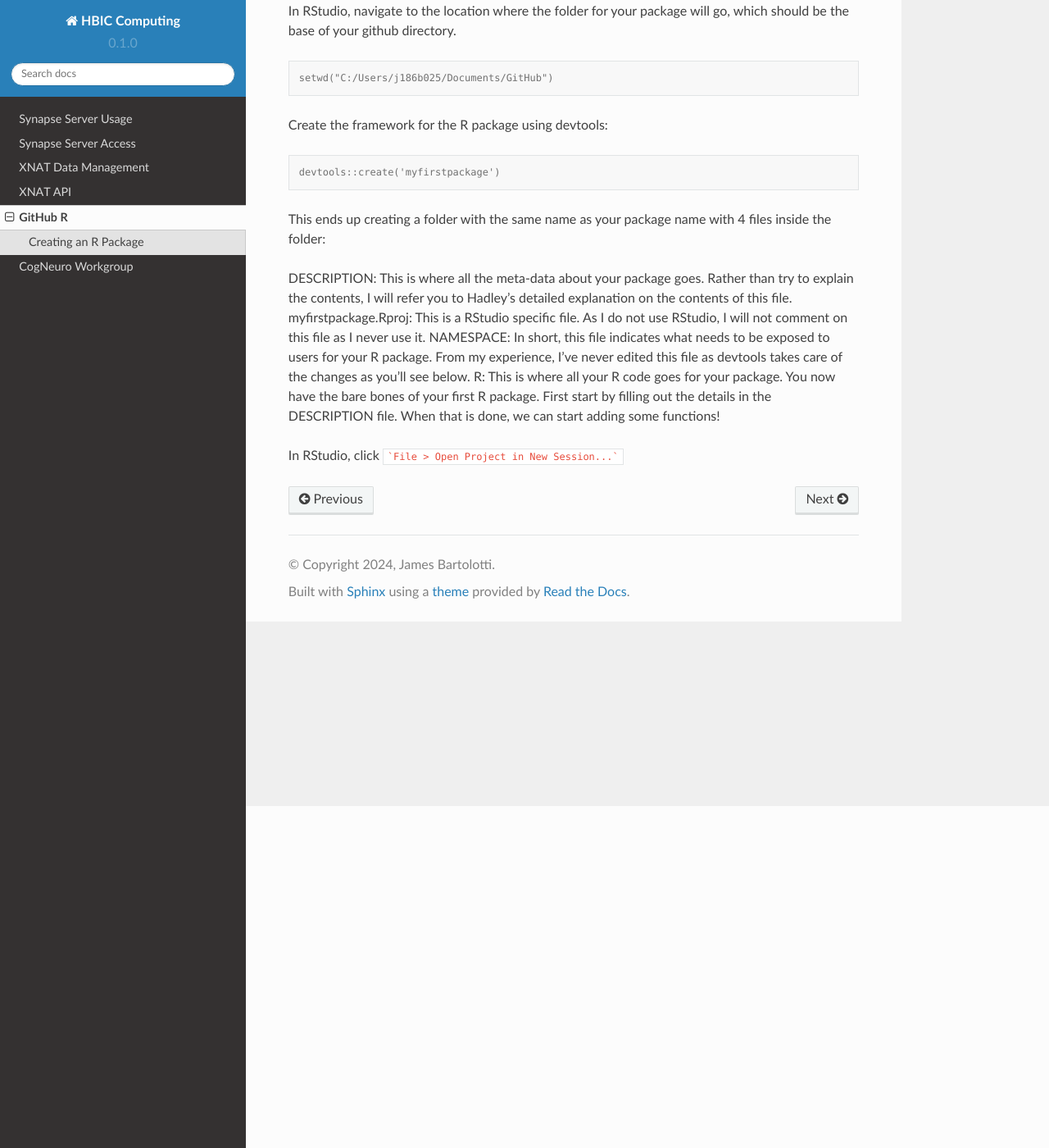
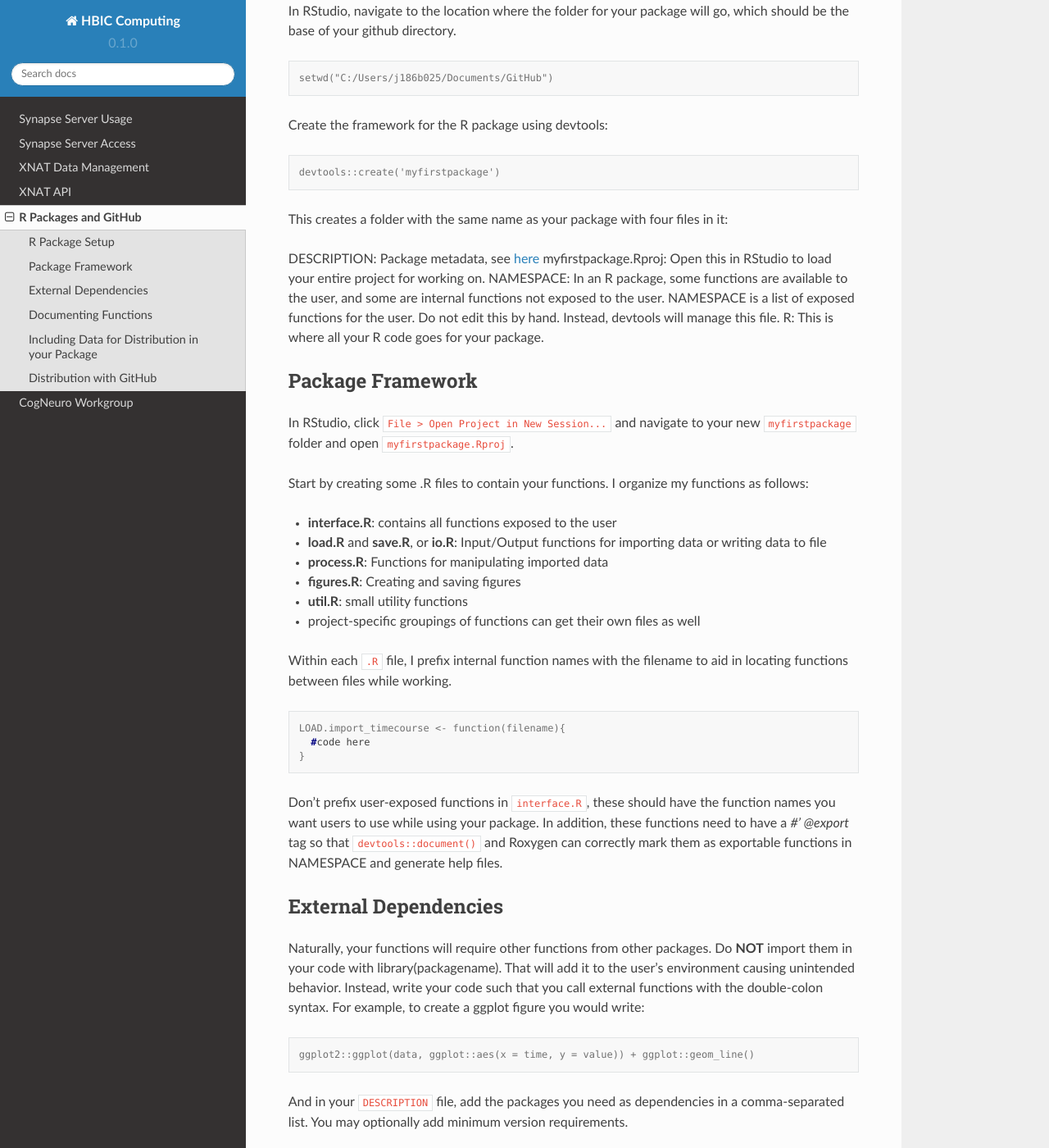
Before and after one commit to jbartolotti/hbic-computing, a Sphinx documentation site: the page built from docs/source/rgithub.rst, in a window 1280 px wide and 1400 px high, scrolled down 417 px. Shown: the whole window at 82% size. Built offline with Sphinx 7.4.7 and the Read the Docs theme 2.0.0, drawn with Linux system fonts in a browser that asks for light colours; some of the changed text lies outside the part shown.

Commit message:
Update rgithub.rst

````diff
--- a/docs/source/rgithub.rst
+++ b/docs/source/rgithub.rst
@@ -1,9 +1,9 @@
-GitHub R
+R Packages and GitHub
 ==============================
 
 .. _r_package:
 
-Creating an R Package
+R Package Setup
 -----------------------------
 
 This guide is largely excerpted from https://tinyheero.github.io/jekyll/update/2015/07/26/making-your-first-R-package.html
@@ -27,12 +27,77 @@ Create the framework for the R package using devtools:
 
     devtools::create('myfirstpackage')
 
-This ends up creating a folder with the same name as your package name with 4 files inside the folder:
+This creates a folder with the same name as your package with four files in it:
 
-DESCRIPTION: This is where all the meta-data about your package goes. Rather than try to explain the contents, I will refer you to Hadley’s detailed explanation on the contents of this file.
-myfirstpackage.Rproj: This is a RStudio specific file. As I do not use RStudio, I will not comment on this file as I never use it.
-NAMESPACE: In short, this file indicates what needs to be exposed to users for your R package. From my experience, I’ve never edited this file as devtools takes care of the changes as you’ll see below.
+DESCRIPTION: Package metadata, see `here <http://r-pkgs.had.co.nz/description.html>`_
+myfirstpackage.Rproj: Open this in RStudio to load your entire project for working on.
+NAMESPACE: In an R package, some functions are available to the user, and some are internal functions not exposed to the user. NAMESPACE is a list of exposed functions for the user. Do not edit this by hand. Instead, devtools will manage this file.
 R: This is where all your R code goes for your package.
-You now have the bare bones of your first R package. First start by filling out the details in the DESCRIPTION file. When that is done, we can start adding some functions!
 
-In RStudio, click ```File > Open Project in New Session...```
+Package Framework
+----------------------------
+
+In RStudio, click ``File > Open Project in New Session...`` and navigate to your new ``myfirstpackage`` folder and open ``myfirstpackage.Rproj``.
+
+Start by creating some .R files to contain your functions. I organize my functions as follows:
+
+* **interface.R**: contains all functions exposed to the user
+
+* **load.R** and **save.R**, or **io.R**: Input/Output functions for importing data or writing data to file
+
+* **process.R**: Functions for manipulating imported data
+
+* **figures.R**: Creating and saving figures
+
+* **util.R**: small utility functions
+
+* project-specific groupings of functions can get their own files as well
+
+Within each ``.R`` file, I prefix internal function names with the filename to aid in locating functions between files while working.
+
+.. code-block:: console
+
+    LOAD.import_timecourse <- function(filename){
+      #code here
+    }
+
+Don't prefix user-exposed functions in ``interface.R``, these should have the function names you want users to use while using your package. In addition, these functions need to have a `#' @export` tag so that ``devtools::document()`` and Roxygen can correctly mark them as exportable functions in NAMESPACE and generate help files.
+
+External Dependencies
+-------------------------
+
+Naturally, your functions will require other functions from other packages. Do **NOT** import them in your code with library(packagename). That will add it to the user's environment causing unintended behavior. Instead, write your code such that you call external functions with the double-colon syntax. For example, to create a ggplot figure you would write:
+
+.. code-block:: console
+
+    ggplot2::ggplot(data, ggplot::aes(x = time, y = value)) + ggplot::geom_line()
+
+And in your ``DESCRIPTION`` file, add the packages you need as dependencies in a comma-separated list. You may optionally add minimum version requirements.
+
+.. code-block:: console
+
+    Imports:
+        ggplot,
+        otherPackage (>= 1.2.0)
+
+If you use the ``%>%`` pipe function from ``magrittr``, you will need to import that function in your namespace for it to work properly. Add the following line to the top of one of your ``.R`` files, and ``devtools::document()`` will add the required code to your namespace to support ``%>%`` in your functions.
+
+.. code-block:: console
+
+    #' @importFrom magrittr %>%
+
+Documenting Functions
+--------------------------
+
+See https://tinyheero.github.io/jekyll/update/2015/07/26/making-your-first-R-package.html
+
+Including Data for Distribution in your Package
+-----------------------
+
+Sometimes it is helpful to include sample data sets in your package. Add them following the guide here:
+See https://tinyheero.github.io/jekyll/update/2015/07/26/making-your-first-R-package.html
+
+Distribution with GitHub
+--------------------------
+
+First, make a GitHup repository of your package. If you are using GitHub Desktop, Select ``File > New``. Fill out the name and description, and choose the path to the folder that contains your package, i.e., ``C:/Users/j186b025/GitHub`` and click ``Create Repository`` Once It's created, Click ``Publish Repository`` to publish it to GitHub. For your own use, you can keep it a private repository, but if you intend to distribute it you will need to mark it as public (you can start with private and convert to public later in the settings). Do **NOT** put any sensitive or experimental data in your github project folder unless you know what you're doing with the .gitignore file, or it may get publicly published to GitHub. Store your data separately from your code.
````
